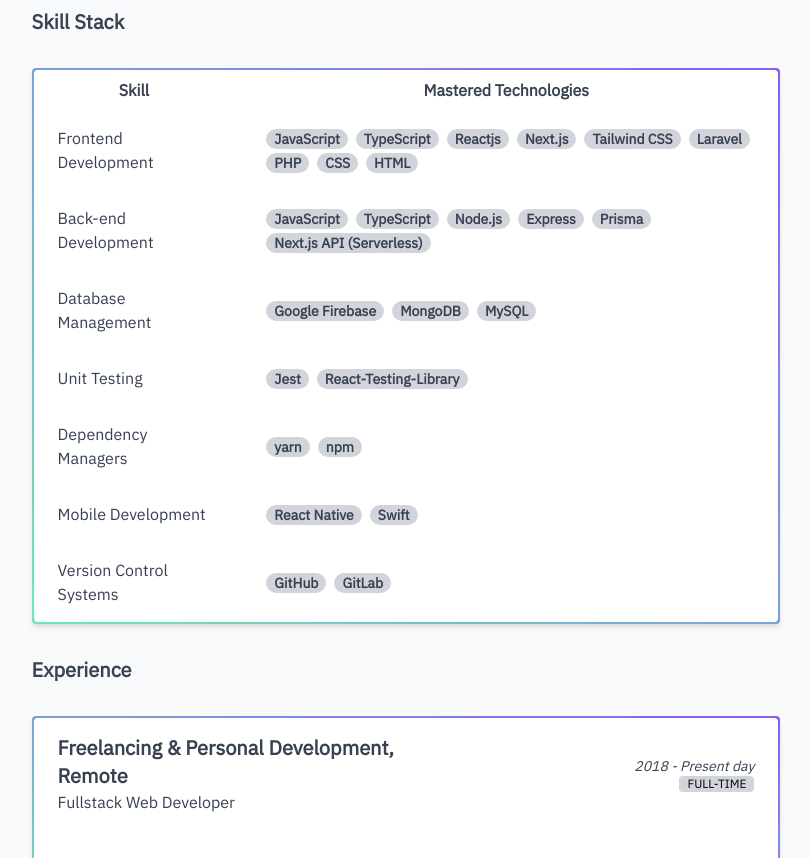
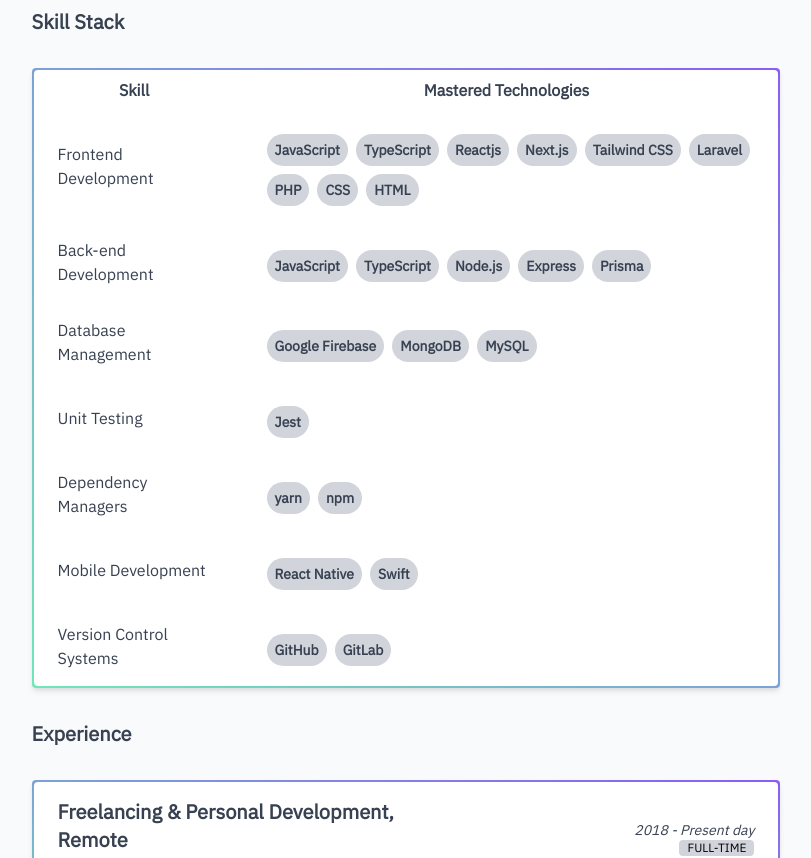
Before and after one commit to cvrlnolan/carlnolan.me, a Next.js app: page / in a window 1280 px wide. Shown: the part 640-1498 px from the top of the page, without its empty margins (234-1045 px from the left). Built offline with nearby package versions, Linux system fonts and the light colour scheme; no server answers.

Commit message:
Skill padding fix. next-themes snippet grammar fix.

```diff
--- a/assets/skillStack.ts
+++ b/assets/skillStack.ts
@@ -16,12 +16,11 @@
   "Node.js",
   "Express",
   "Prisma",
-  "Next.js API (Serverless)",
 ];
 
 export const database = ["Google Firebase", "MongoDB", "MySQL"];
 
-export const unitTest = ["Jest", "React-Testing-Library"];
+export const unitTest = ["Jest"];
 
 export const dependencies = ["yarn", "npm"];
 
--- a/components/skills/skillRow.tsx
+++ b/components/skills/skillRow.tsx
@@ -12,7 +12,7 @@
           {props.technologies.map((tech: string, i: number) => (
             <span
               key={i}
-              className="inline-flex px-2 ml-2 rounded-full font-semibold text-sm text-gray-700 dark:text-gray-300 bg-gray-300 dark:bg-gray-600"
+              className="inline-flex px-2 py-1.5 ml-2 mt-2 rounded-full font-semibold text-sm text-gray-700 dark:text-gray-300 bg-gray-300 dark:bg-gray-600"
             >
               {tech}
             </span>
```
Also changed, not shown: data/snippets/next-themes.mdx (+1 -1 lines).
